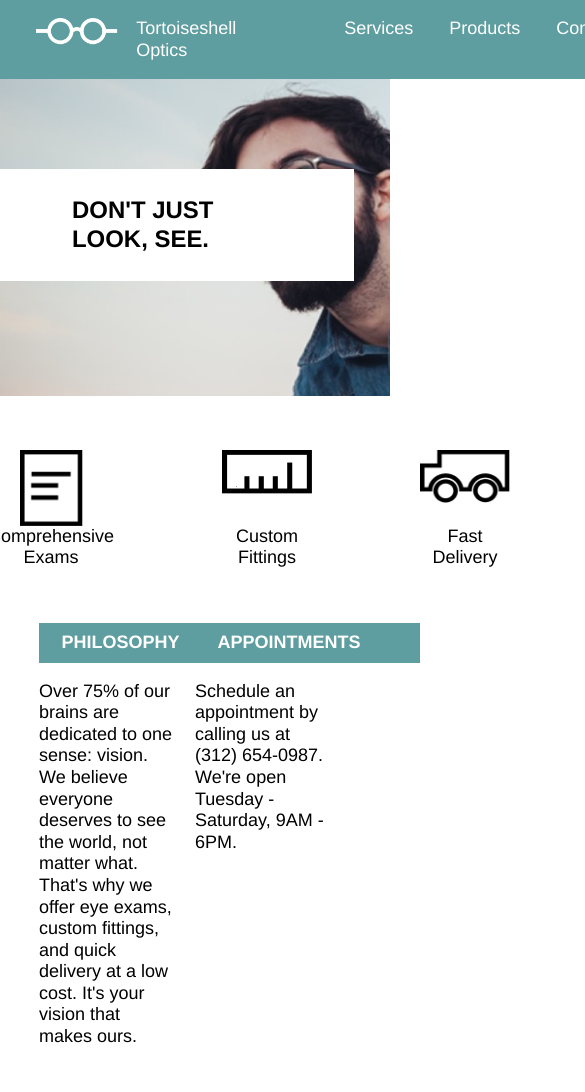
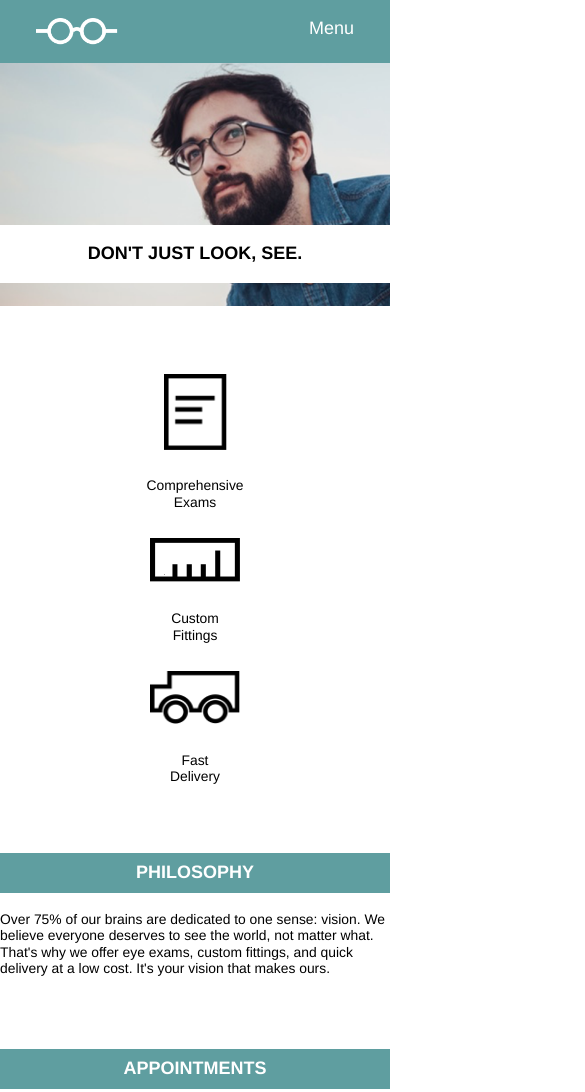
Before and after one commit to yqcheng/TortoiseshellOptics, a plain HTML site: page index.html in a window 390 px wide. Shown: the top 1092 px of the page, 585 px wide, since content can reach past the window. Drawn offline with Linux system fonts and the light colour scheme.

Commit message:
phone version finished

```diff
--- a/index.html
+++ b/index.html
@@ -17,9 +17,10 @@
 
       <nav>
         <ul>
-          <li>Services</li>
-          <li>Products</li>
-          <li>Contact</li>
+          <li class="navi">Services</li>
+          <li class="navi">Products</li>
+          <li class="navi">Contact</li>
+          <li id="menu">Menu</li>
         </ul>
       </nav>
     </div>
--- a/resources/css/style.css
+++ b/resources/css/style.css
@@ -66,6 +66,9 @@ ul li {
   padding-left: 2rem;
 }
 
+#menu {
+  display: none;
+}
 /**************************
 Banner text
 **************************/
@@ -207,17 +210,86 @@ footer {
     font-size: 1.33rem;
 
   }
-
-
 }
-
-
-
-
-
-
-
 
 /******************************************************************************
                             cell-phone version 480px
 *******************************************************************************/
+@media only screen and (max-width: 500px) {
+  .navi {
+    display: none;
+  }
+
+  #menu {
+  display: inline-block;
+  margin-left: auto;
+  margin-right: auto;
+  }
+
+  .logo_name p {
+    display: none;
+  }
+
+  .main {
+    height: 17rem;
+  }
+
+  .banner_text {
+    padding-top: 9rem;
+  }
+
+  .banner_text p {
+    width: 100%;
+    margin: 0;
+    font-size: 1rem;
+    text-align: center;
+    padding: 1rem 0;
+  }
+
+  .icons {
+    flex-direction: column;
+    margin-top: 3.77rem;
+  }
+
+  .icon_text {
+    font-size: 0.77rem;
+    padding-top: 1.54rem;
+  }
+
+  #paper,
+  #ruler,
+  #truck {
+    padding: 0rem;
+    padding-bottom: 1.54rem;
+  }
+
+  .content {
+    margin-top: 2.23rem;
+    flex-direction: column;
+  }
+
+  .text {
+    width: 100%;
+  }
+
+  .text h1 {
+    width: 100%;
+    text-align: center;
+    padding: 0.5rem 0;
+  }
+
+  .text p {
+    font-size: 0.77rem;
+    margin-bottom: 4rem;
+  }
+
+  #foot {
+    margin-top: 1rem;
+    justify-content: center;
+    align-items: center;
+  }
+
+  #foot p {
+    display: none;
+  }
+}
```
